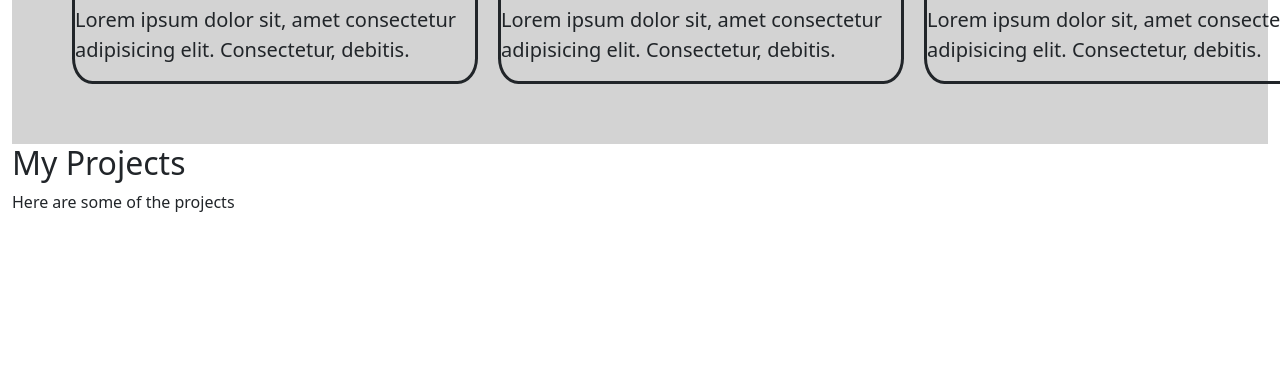
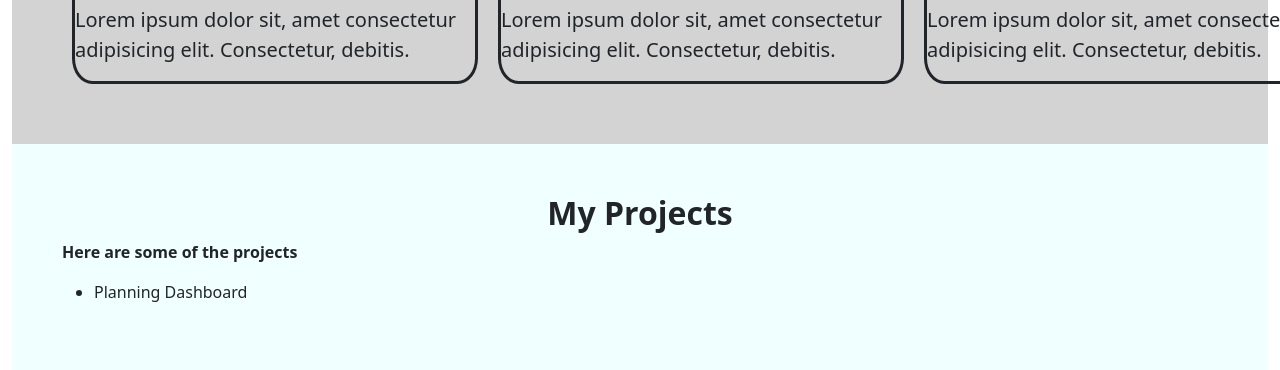
Before and after one commit to Nicholas-Kimutai/My-Portfolio, a plain HTML site: page index.html in a window 1280 px wide. Shown: the part 1996-2366 px from the top of the page. Before the commit the page ends 2226 px from the top, so only its background shows below. Drawn offline with nearby package versions, Linux system fonts and the light colour scheme.

Commit message:
style:styled projects section

```diff
--- a/CSS/style.css
+++ b/CSS/style.css
@@ -121,3 +121,15 @@ a:hover{
 .skillitem p{
     font-weight: normal;
 }
+.projects{
+    background-color: azure;
+    padding: 50px;
+}
+.projects h2{
+    text-align: center;
+    font-weight: 700;
+
+}
+.projects p{
+    font-weight: 700;
+}
--- a/index.html
+++ b/index.html
@@ -102,6 +102,16 @@
     <div class="projects">
         <h2>My Projects</h2>
         <p>Here are some of the projects</p>
+
+        <div class="projects1">
+            <div class="projectitems">
+                <ul>
+                    <li>Planning Dashboard</li>
+                </ul>
+            </div>
+        </div>
+
+
     </div>
    </div>
 </body>
```
